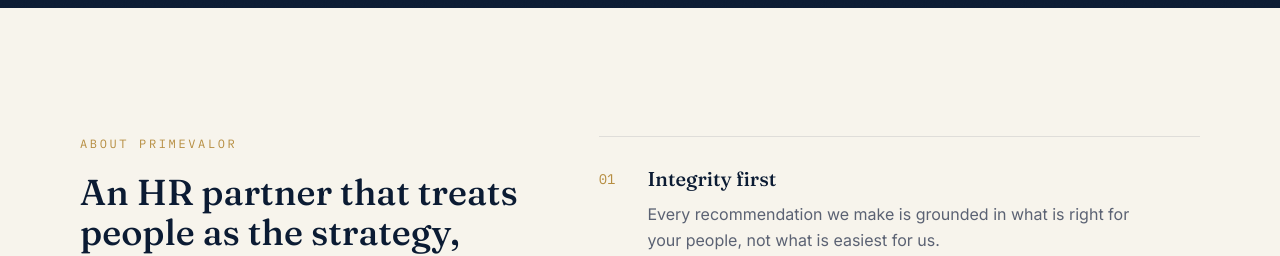
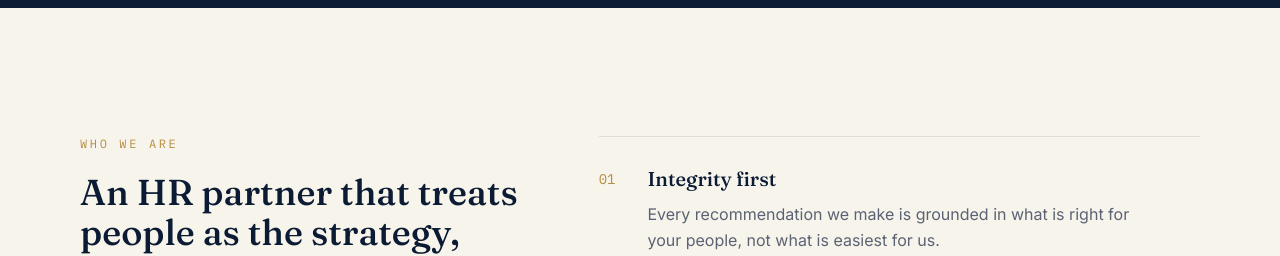
Before and after one commit to Adebimpe96/PrimeValor, a React (Vite) app: page / in a window 1280 px wide. Shown: the part 980-1236 px from the top of the page. Built offline with nearby package versions, Linux system fonts and the light colour scheme.

Commit message:
who we are update

```diff
--- a/src/components/About.jsx
+++ b/src/components/About.jsx
@@ -23,7 +23,7 @@ export default function About() {
     <section id="about" className="bg-ivory py-24 md:py-32">
       <div className="container-px grid md:grid-cols-12 gap-12">
         <div className="md:col-span-5">
-          <p className="eyebrow mb-5">About Primevalor</p>
+          <p className="eyebrow mb-5">Who We Are</p>
           <h2 className="font-display text-3xl md:text-4xl text-navy-900 leading-tight font-medium">
             An HR partner that treats people as the strategy, not the overhead.
           </h2>
```
